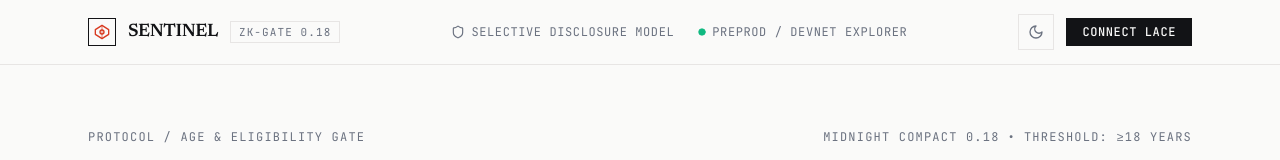
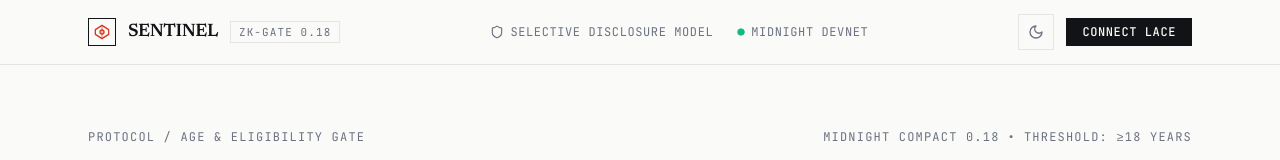
Before and after one commit to kantabhishek-webgod/Sentinel, a React (Vite) app: page / in a window 1280 px wide. Shown: the top 160 px of the page. Built offline with nearby package versions, Linux system fonts and the light colour scheme.

Commit message:
fix: remove external explorer URLs to prevent dead links on local devnet contract

```diff
--- a/src/components/EligibilityCard.tsx
+++ b/src/components/EligibilityCard.tsx
@@ -114,16 +114,11 @@ export const EligibilityCard: React.FC<EligibilityCardProps> = ({
 
         <div className="p-3 border border-editorial-border dark:border-editorial-borderDark">
           <div className="text-[10px] text-editorial-muted dark:text-editorial-mutedDark uppercase tracking-wider mb-1">
-            CONTRACT ADDRESS (PREPROD)
+            CONTRACT ADDRESS (DEVNET)
           </div>
-          <a
-            href="https://explorer.midnight.network/contract/0x7f4a21c99fbd8e32c842b10a9901ef45b23d91ae"
-            target="_blank"
-            rel="noreferrer"
-            className="text-editorial-accent hover:underline font-mono text-[11px] break-all block"
-          >
-            0x7f4a21c99fbd8e32c842b10a9901ef45b23d91ae ↗
-          </a>
+          <div className="text-editorial-ink dark:text-editorial-inkDark font-mono text-[11px] break-all">
+            0x7f4a21c99fbd8e32c842b10a9901ef45b23d91ae
+          </div>
         </div>
 
         <div className="p-3 border border-editorial-border dark:border-editorial-borderDark">
--- a/src/components/Header.tsx
+++ b/src/components/Header.tsx
@@ -57,15 +57,10 @@ export const Header: React.FC<HeaderProps> = ({
             <Shield className="w-3.5 h-3.5" />
             <span>SELECTIVE DISCLOSURE MODEL</span>
           </button>
-          <a
-            href="https://explorer.midnight.network/contract/0x7f4a21c99fbd8e32c842b10a9901ef45b23d91ae"
-            target="_blank"
-            rel="noreferrer"
-            className="flex items-center space-x-1.5 text-editorial-muted dark:text-editorial-mutedDark hover:text-editorial-accent transition-colors"
-          >
+          <div className="flex items-center space-x-1.5 text-editorial-muted dark:text-editorial-mutedDark">
             <Circle className="w-2 h-2 fill-emerald-500 text-emerald-500 animate-pulse" />
-            <span>PREPROD / DEVNET EXPLORER</span>
-          </a>
+            <span>MIDNIGHT DEVNET</span>
+          </div>
         </div>
 
         {/* Right Actions */}
```
Also changed, not shown: 1 other file (tests, documents, lock files or other folders).
